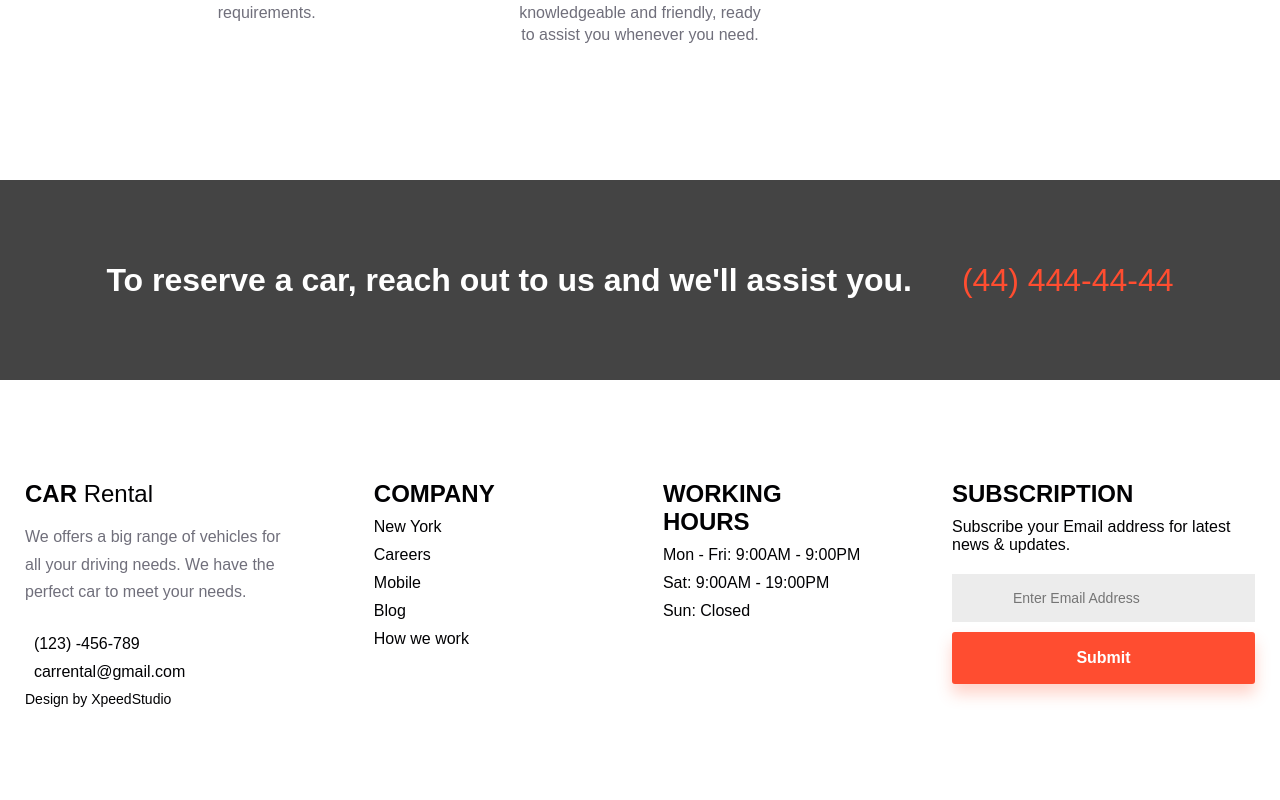
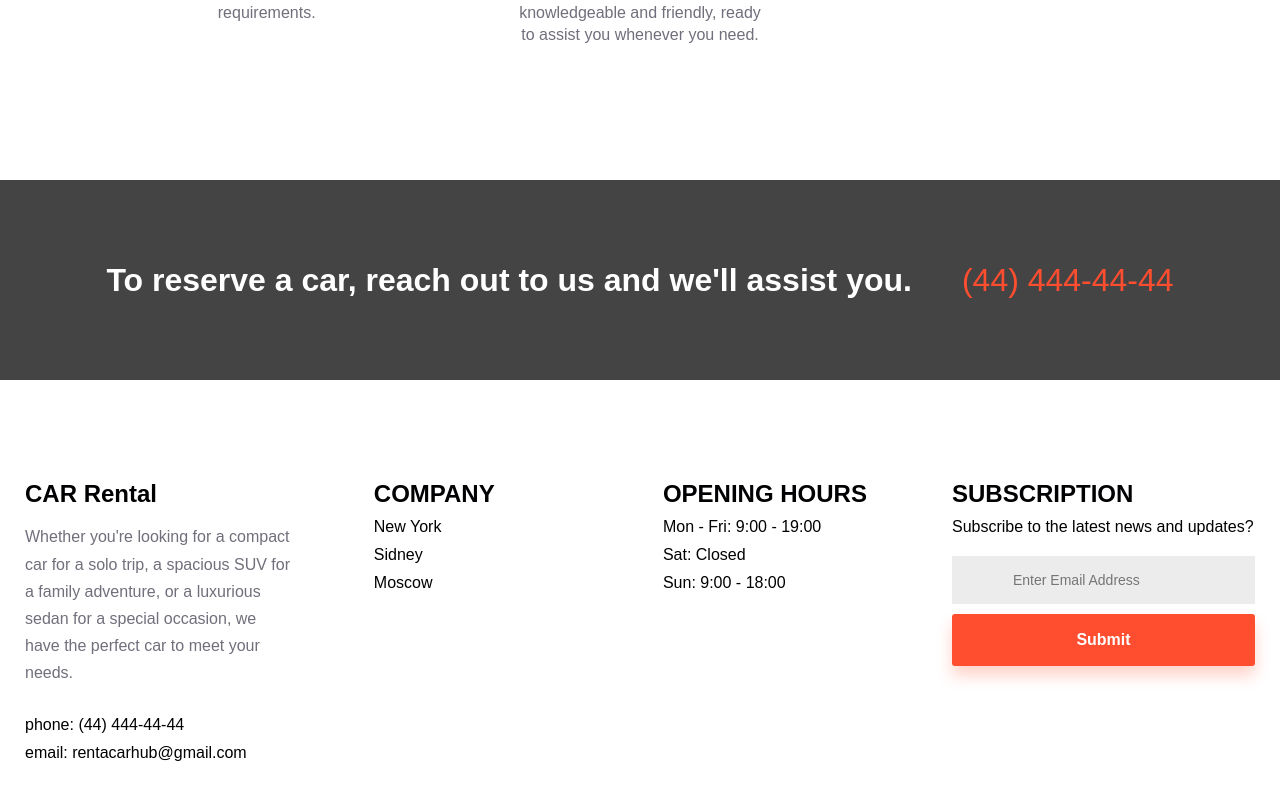
Before and after one commit to oleg-lego-lego/autoRent, a React (Create React App) app: page /about in a window 1280 px wide. Shown: the part 1776-2576 px from the top of the page. Built offline with nearby package versions, Linux system fonts and the light colour scheme.

Commit message:
fix component Footer

```diff
--- a/src/App.css
+++ b/src/App.css
@@ -1997,6 +1997,7 @@ footer {
     display: flex;
     align-items: center;
     gap: 5rem;
+    list-style-type: none;
 }
 
 @media (max-width: 750px) {
@@ -2022,7 +2023,7 @@ footer {
 /*    white-space: nowrap;*/
 /*}*/
 
-.text-content span a {
+.text-content li a {
     color: #ff4d30;
     font-size: 3.2rem;
     gap: 1rem;
--- a/src/components/Banner.tsx
+++ b/src/components/Banner.tsx
@@ -1,4 +1,5 @@
 import React from 'react';
+import {ContactUs} from "./ContactUs";
 
 const Banner = () => {
     return (
@@ -7,9 +8,7 @@ const Banner = () => {
             <div className="container">
                 <div className="text-content">
                     <h2>To reserve a car, reach out to us and we'll assist you.</h2>
-                    <span>
-                        <a href="tel:12345678">(44) 444-44-44</a>
-                    </span>
+                    <ContactUs title={'(44) 444-44-44'} href={'tel:444444444'}/>
                 </div>
             </div>
         </div>
--- /dev/null
+++ b/src/components/ContactUs.tsx
@@ -0,0 +1,14 @@
+import React from 'react';
+
+type ContactUsPropsType = {
+    title: string
+    href: string
+}
+
+export const ContactUs = (props: ContactUsPropsType) => {
+    return (
+        <li>
+            <a href={props.href}>{props.title}</a>
+        </li>
+    );
+};
--- a/src/components/Footer.tsx
+++ b/src/components/Footer.tsx
@@ -1,6 +1,17 @@
-import React from 'react';
+import React, {ChangeEvent, useState} from 'react';
+import {ContactUs} from "./ContactUs";
 
 export const Footer = () => {
+    const [title, SetTitle] = useState('')
+
+    const onclickSubmit = () => {
+        SetTitle('')
+    }
+
+    const onChangeInput = (e: ChangeEvent<HTMLInputElement>) => {
+        SetTitle(e.currentTarget.value)
+    }
+
     return (
         <>
             <footer>
@@ -8,76 +19,46 @@ export const Footer = () => {
                     <div className="footer-content">
                         <ul className="footer-content__1">
                             <li>
-                                <span>CAR</span> Rental
+                                <span>CAR Rental</span>
                             </li>
                             <li>
-                                We offers a big range of vehicles for all your driving needs. We
-                                have the perfect car to meet your needs.
+                                Whether you're looking for a compact car for a solo trip, a spacious SUV for a family
+                                adventure, or a luxurious sedan for a special occasion, we have the perfect car to meet
+                                your needs.
                             </li>
-                            <li>
-                                <a href="tel:123456789">
-                                    <i className="fa-solid fa-phone"></i> &nbsp; (123) -456-789
-                                </a>
-                            </li>
-
-                            <li>
-                                <a
-                                    href="mailto:
-                carrental@gmail.com"
-                                >
-                                    <i className="fa-solid fa-envelope"></i>
-                                    &nbsp; carrental@gmail.com
-                                </a>
-                            </li>
-
-                            <li>
-                                <a
-                                    style={{fontSize: "14px"}}
-                                    target="_blank"
-                                    rel="noreferrer"
-                                    href="https://xpeedstudio.com/"
-                                >
-                                    Design by XpeedStudio
-                                </a>
-                            </li>
+                            <ContactUs title={'phone: (44) 444-44-44'} href={'tel:12345678'}/>
+                            <ContactUs title={'email: rentacarhub@gmail.com'} href={'mailto:rentacarhub@gmail.com'}/>
                         </ul>
 
                         <ul className="footer-content__2">
                             <li>Company</li>
-                            <li>
-                                <a href="#home">New York</a>
-                            </li>
-                            <li>
-                                <a href="#home">Careers</a>
-                            </li>
-                            <li>
-                                <a href="#home">Mobile</a>
-                            </li>
-                            <li>
-                                <a href="#home">Blog</a>
-                            </li>
-                            <li>
-                                <a href="#home">How we work</a>
-                            </li>
+                            <ContactUs title={'New York'} href={'tel:12345678'}/>
+                            <ContactUs title={'Sidney'} href={'tel:12345678'}/>
+                            <ContactUs title={'Moscow'} href={'tel:12345678'}/>
                         </ul>
 
                         <ul className="footer-content__2">
-                            <li>Working Hours</li>
-                            <li>Mon - Fri: 9:00AM - 9:00PM</li>
-                            <li>Sat: 9:00AM - 19:00PM</li>
-                            <li>Sun: Closed</li>
+                            <li>Opening hours</li>
+                            <li>Mon - Fri: 9:00 - 19:00</li>
+                            <li>Sat: Closed</li>
+                            <li>Sun: 9:00 - 18:00</li>
                         </ul>
 
                         <ul className="footer-content__2">
                             <li>Subscription</li>
                             <li>
-                                <p>Subscribe your Email address for latest news & updates.</p>
+                                <p>Subscribe to the latest news and updates?</p>
                             </li>
                             <li>
-                                <input type="email" placeholder="Enter Email Address"></input>
+                                <input
+                                    value={title}
+                                    onChange={onChangeInput}
+                                    type="email"
+                                    placeholder="Enter Email Address">
+                                </input>
                             </li>
                             <li>
-                                <button className="submit-email">Submit</button>
+                                <button onClick={onclickSubmit} className="submit-email">Submit</button>
                             </li>
                         </ul>
                     </div>
```
